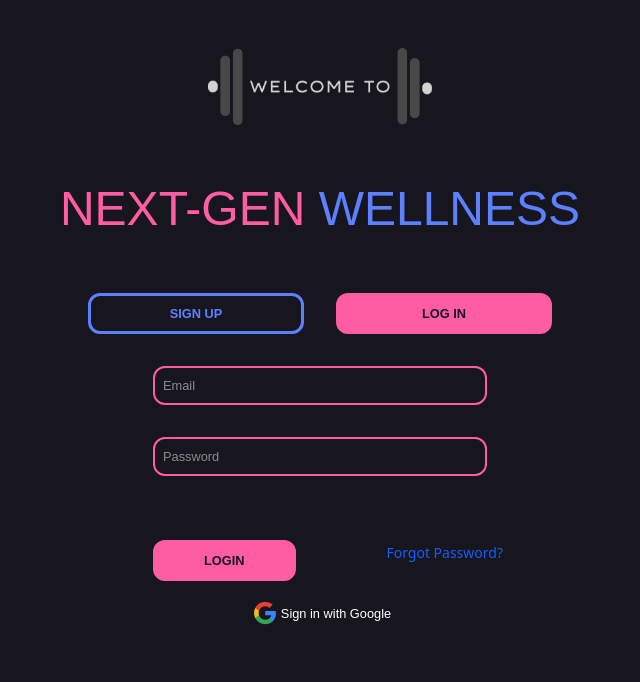
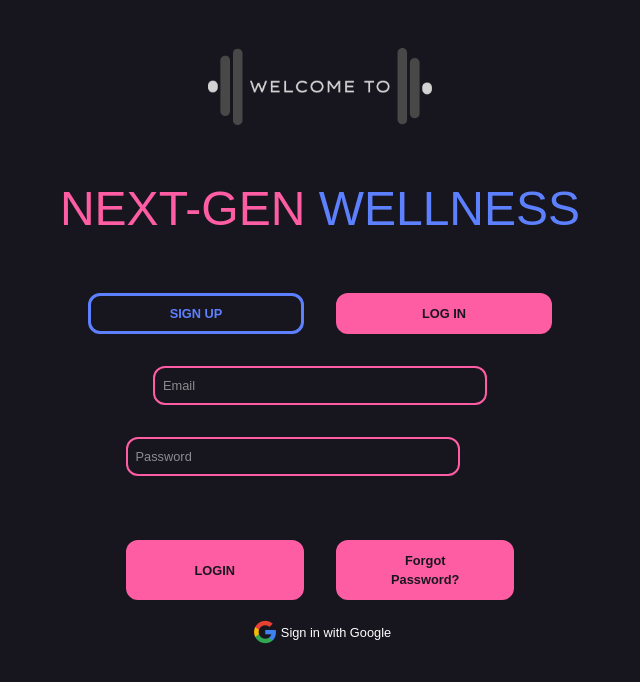
Before and after one commit to RiaChacko/NextGenWellness, a React (Vite) app: page /login in a window 1280 px wide. Shown: the top 682 px of the page, without its empty margins (320-960 px from the left). Built offline with nearby package versions, Linux system fonts and the light colour scheme; a web font is replaced by a local one.

Commit message:
Update Login.jsx

```diff
--- a/src/pages/Login.jsx
+++ b/src/pages/Login.jsx
@@ -106,17 +106,18 @@ function Login () {
               <input type="password" name="password" id="password" placeholder="Password" size={40} required></input>
               {/* <input type="password" name="password" id="confirm-password" placeholder="Confirm Password" size={17} required></input> */}
             </div>
-            <div className="flex justify-between items-center mt-4">
-            <button type="submit" className="create-account-l">
-              LOGIN
-            </button>
-            <Link
-              to="/forgot-password"
-              className="text-sm text-blue-600 hover:underline"
-            >
-              Forgot Password?
-            </Link>
-          </div>
+            <div className="flex space-x-4 mt-4">
+              <button type="submit" className="create-account-l flex-1">
+                LOGIN
+              </button>
+              <button
+                type="button"
+                className="create-account-l flex-1"
+                onClick={() => navigate("/forgot-password")}
+              >
+                Forgot Password?
+              </button>
+            </div>
             {/* <div className="sign-in-google">
               <img src={googlelogo}/>
 
```
